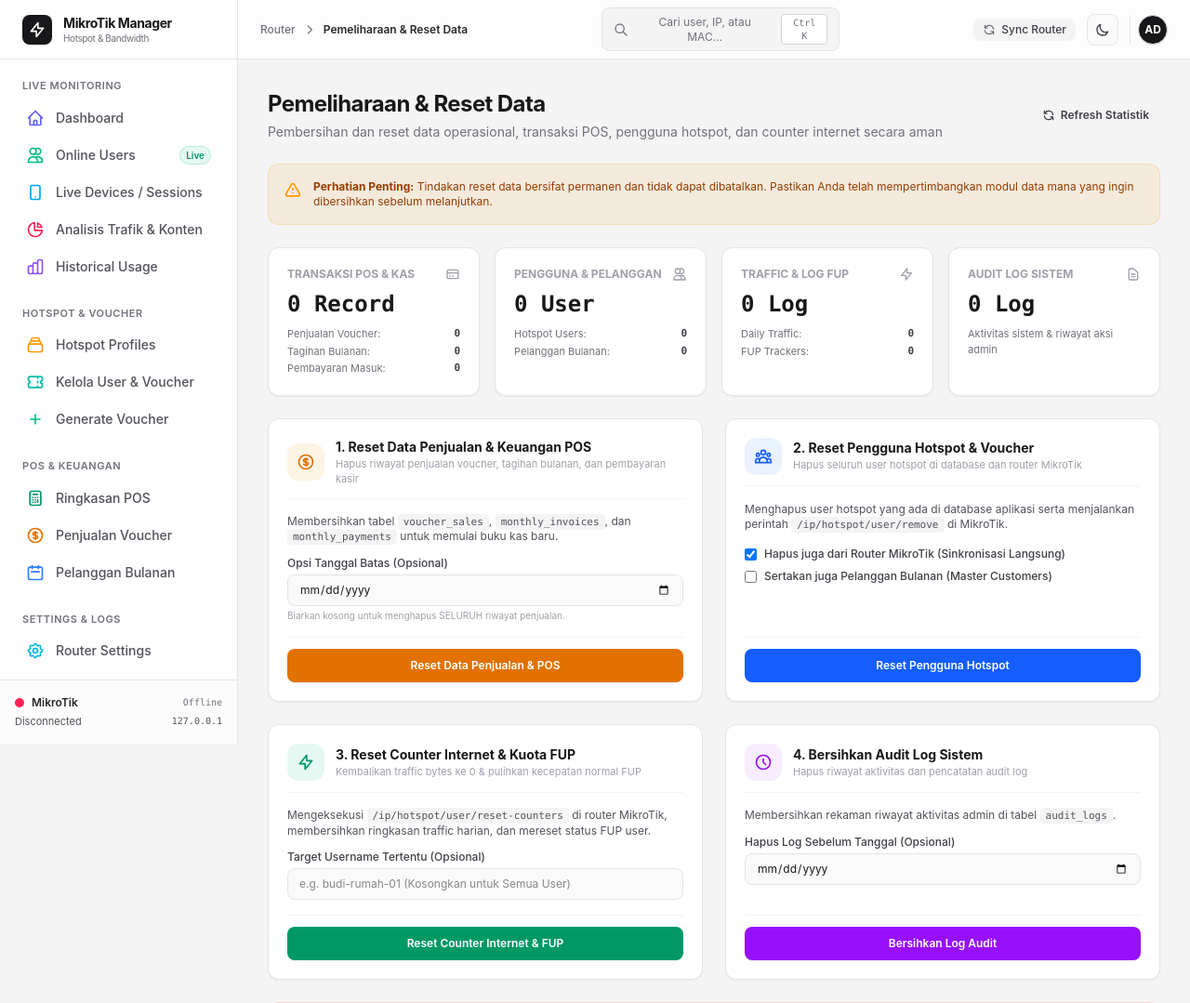
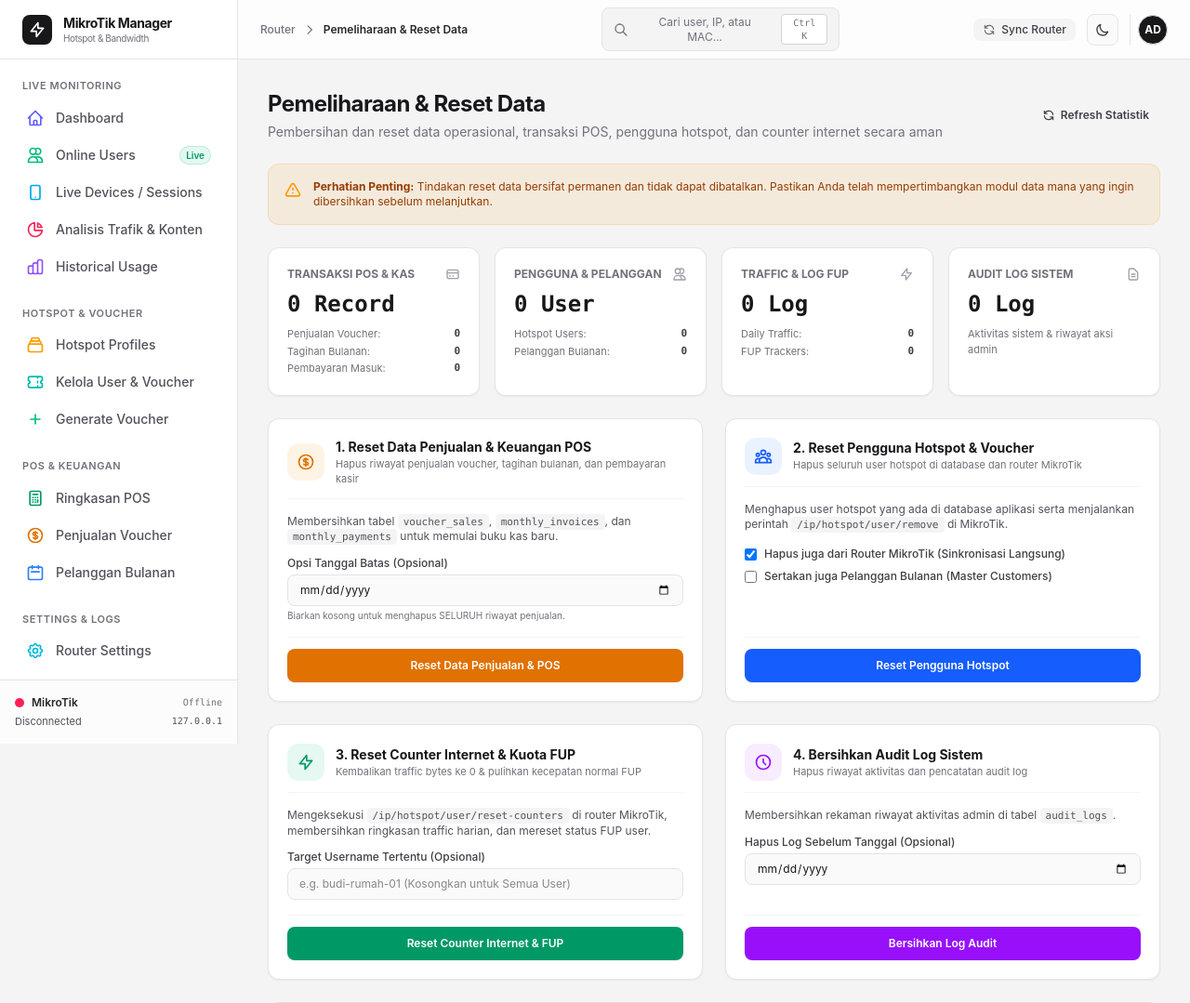
Before and after one commit to rievant77/mikrotik-management, a Laravel app: page /settings/maintenance in a window 1280 px wide. Shown: the top 1079 px of the page at 93% size. Run offline with Laravel 12, Linux system fonts and the light colour scheme; a user stored in the database is signed in; data comes from the database, SQL or seed files in the repository; data that the repository does not hold is empty; style sheets or scripts are compiled from the project's sources.

Commit message:
fix(ui): refine settings audit and auth views contrast

```diff
--- a/resources/views/auth/login.blade.php
+++ b/resources/views/auth/login.blade.php
@@ -42,7 +42,7 @@
         <div class="mt-8 bg-white dark:bg-zinc-900 py-8 px-6 shadow-sm border border-zinc-200 dark:border-zinc-800 rounded-2xl sm:px-10">
             @if(session('info'))
                 <div class="mb-4 p-3 rounded-lg bg-zinc-100 dark:bg-zinc-800 text-zinc-700 dark:text-zinc-300 text-xs flex items-center gap-2 border border-zinc-200 dark:border-zinc-700">
-                    <svg class="w-4 h-4 text-zinc-500" fill="none" viewBox="0 0 24 24" stroke="currentColor">
+                    <svg class="w-4 h-4 text-zinc-500 dark:text-zinc-400" fill="none" viewBox="0 0 24 24" stroke="currentColor">
                         <path stroke-linecap="round" stroke-linejoin="round" stroke-width="2" d="M13 16h-1v-4h-1m1-4h.01M21 12a9 9 0 11-18 0 9 9 0 0118 0z" />
                     </svg>
                     <span>{{ session('info') }}</span>
@@ -73,7 +73,7 @@
                         <input type="checkbox" name="remember" class="rounded border-zinc-300 dark:border-zinc-700 text-zinc-900 dark:text-zinc-100 focus:ring-zinc-500">
                         <span>Ingat saya</span>
                     </label>
-                    <span class="text-zinc-400 text-[11px]">Default: admin@mikrotik.lan</span>
+                    <span class="text-zinc-500 dark:text-zinc-400 text-[11px]">Default: admin@mikrotik.lan</span>
                 </div>
 
                 <div class="pt-2">
@@ -85,7 +85,7 @@
         </div>
 
         <!-- Footer / Theme Toggle -->
-        <div class="mt-6 flex items-center justify-between text-xs text-zinc-400 px-2">
+        <div class="mt-6 flex items-center justify-between text-xs text-zinc-500 dark:text-zinc-400 px-2">
             <span>&copy; {{ date('Y') }} MikroTik Manager</span>
             <div class="flex items-center gap-2">
                 <span>Tema:</span>
--- a/resources/views/settings/maintenance.blade.php
+++ b/resources/views/settings/maintenance.blade.php
@@ -31,14 +31,14 @@
         <!-- Database Records Summary Grid -->
         <div class="grid grid-cols-1 sm:grid-cols-2 lg:grid-cols-4 gap-4">
             <div class="bg-white dark:bg-zinc-900 border border-zinc-200 dark:border-zinc-800 rounded-xl p-5 shadow-xs">
-                <div class="flex items-center justify-between text-xs text-zinc-400 font-bold uppercase">
+                <div class="flex items-center justify-between text-xs text-zinc-500 dark:text-zinc-400 font-bold uppercase">
                     <span>Transaksi POS & Kas</span>
-                    <svg class="w-4 h-4 text-zinc-400" fill="none" viewBox="0 0 24 24" stroke="currentColor">
+                    <svg class="w-4 h-4 text-zinc-400 dark:text-zinc-500" fill="none" viewBox="0 0 24 24" stroke="currentColor">
                         <path stroke-linecap="round" stroke-linejoin="round" stroke-width="2" d="M3 10h18M7 15h1m4 0h1m-7 4h12a3 3 0 003-3V8a3 3 0 00-3-3H6a3 3 0 00-3 3v8a3 3 0 003 3z" />
                     </svg>
                 </div>
                 <div class="mt-2 text-2xl font-bold font-mono text-zinc-900 dark:text-zinc-100" x-text="formatNumber((counts.voucher_sales || 0) + (counts.monthly_invoices || 0) + (counts.monthly_payments || 0)) + ' Record'"></div>
-                <div class="mt-2 text-[11px] text-zinc-500 flex flex-col gap-0.5">
+                <div class="mt-2 text-[11px] text-zinc-500 dark:text-zinc-400 flex flex-col gap-0.5">
                     <div class="flex justify-between"><span>Penjualan Voucher:</span> <strong class="font-mono text-zinc-700 dark:text-zinc-300" x-text="formatNumber(counts.voucher_sales || 0)"></strong></div>
                     <div class="flex justify-between"><span>Tagihan Bulanan:</span> <strong class="font-mono text-zinc-700 dark:text-zinc-300" x-text="formatNumber(counts.monthly_invoices || 0)"></strong></div>
                     <div class="flex justify-between"><span>Pembayaran Masuk:</span> <strong class="font-mono text-zinc-700 dark:text-zinc-300" x-text="formatNumber(counts.monthly_payments || 0)"></strong></div>
@@ -46,42 +46,42 @@
             </div>
 
             <div class="bg-white dark:bg-zinc-900 border border-zinc-200 dark:border-zinc-800 rounded-xl p-5 shadow-xs">
-                <div class="flex items-center justify-between text-xs text-zinc-400 font-bold uppercase">
+                <div class="flex items-center justify-between text-xs text-zinc-500 dark:text-zinc-400 font-bold uppercase">
                     <span>Pengguna & Pelanggan</span>
-                    <svg class="w-4 h-4 text-zinc-400" fill="none" viewBox="0 0 24 24" stroke="currentColor">
+                    <svg class="w-4 h-4 text-zinc-400 dark:text-zinc-500" fill="none" viewBox="0 0 24 24" stroke="currentColor">
                         <path stroke-linecap="round" stroke-linejoin="round" stroke-width="2" d="M12 4.354a4 4 0 110 5.292M15 21H3v-1a6 6 0 0112 0v1zm0 0h6v-1a6 6 0 00-9-5.197M13 7a4 4 0 11-8 0 4 4 0 018 0z" />
                     </svg>
                 </div>
                 <div class="mt-2 text-2xl font-bold font-mono text-zinc-900 dark:text-zinc-100" x-text="formatNumber((counts.hotspot_users || 0) + (counts.monthly_customers || 0)) + ' User'"></div>
-                <div class="mt-2 text-[11px] text-zinc-500 flex flex-col gap-0.5">
+                <div class="mt-2 text-[11px] text-zinc-500 dark:text-zinc-400 flex flex-col gap-0.5">
                     <div class="flex justify-between"><span>Hotspot Users:</span> <strong class="font-mono text-zinc-700 dark:text-zinc-300" x-text="formatNumber(counts.hotspot_users || 0)"></strong></div>
                     <div class="flex justify-between"><span>Pelanggan Bulanan:</span> <strong class="font-mono text-zinc-700 dark:text-zinc-300" x-text="formatNumber(counts.monthly_customers || 0)"></strong></div>
                 </div>
             </div>
 
             <div class="bg-white dark:bg-zinc-900 border border-zinc-200 dark:border-zinc-800 rounded-xl p-5 shadow-xs">
-                <div class="flex items-center justify-between text-xs text-zinc-400 font-bold uppercase">
+                <div class="flex items-center justify-between text-xs text-zinc-500 dark:text-zinc-400 font-bold uppercase">
                     <span>Traffic & Log FUP</span>
-                    <svg class="w-4 h-4 text-zinc-400" fill="none" viewBox="0 0 24 24" stroke="currentColor">
+                    <svg class="w-4 h-4 text-zinc-400 dark:text-zinc-500" fill="none" viewBox="0 0 24 24" stroke="currentColor">
                         <path stroke-linecap="round" stroke-linejoin="round" stroke-width="2" d="M13 10V3L4 14h7v7l9-11h-7z" />
                     </svg>
                 </div>
                 <div class="mt-2 text-2xl font-bold font-mono text-zinc-900 dark:text-zinc-100" x-text="formatNumber((counts.daily_summaries || 0) + (counts.hourly_samples || 0) + (counts.fup_trackers || 0)) + ' Log'"></div>
-                <div class="mt-2 text-[11px] text-zinc-500 flex flex-col gap-0.5">
+                <div class="mt-2 text-[11px] text-zinc-500 dark:text-zinc-400 flex flex-col gap-0.5">
                     <div class="flex justify-between"><span>Daily Traffic:</span> <strong class="font-mono text-zinc-700 dark:text-zinc-300" x-text="formatNumber(counts.daily_summaries || 0)"></strong></div>
                     <div class="flex justify-between"><span>FUP Trackers:</span> <strong class="font-mono text-zinc-700 dark:text-zinc-300" x-text="formatNumber(counts.fup_trackers || 0)"></strong></div>
                 </div>
             </div>
 
             <div class="bg-white dark:bg-zinc-900 border border-zinc-200 dark:border-zinc-800 rounded-xl p-5 shadow-xs">
-                <div class="flex items-center justify-between text-xs text-zinc-400 font-bold uppercase">
+                <div class="flex items-center justify-between text-xs text-zinc-500 dark:text-zinc-400 font-bold uppercase">
                     <span>Audit Log Sistem</span>
-                    <svg class="w-4 h-4 text-zinc-400" fill="none" viewBox="0 0 24 24" stroke="currentColor">
+                    <svg class="w-4 h-4 text-zinc-400 dark:text-zinc-500" fill="none" viewBox="0 0 24 24" stroke="currentColor">
                         <path stroke-linecap="round" stroke-linejoin="round" stroke-width="2" d="M9 12h6m-6 4h6m2 5H7a2 2 0 01-2-2V5a2 2 0 012-2h5.586a1 1 0 01.707.293l5.414 5.414a1 1 0 01.293.707V19a2 2 0 01-2 2z" />
                     </svg>
                 </div>
                 <div class="mt-2 text-2xl font-bold font-mono text-zinc-900 dark:text-zinc-100" x-text="formatNumber(counts.audit_logs || 0) + ' Log'"></div>
-                <div class="mt-2 text-[11px] text-zinc-500">
+                <div class="mt-2 text-[11px] text-zinc-500 dark:text-zinc-400">
                     Aktivitas sistem & riwayat aksi admin
                 </div>
             </div>
@@ -100,7 +100,7 @@
                         </div>
                         <div>
                             <h3 class="text-sm font-bold text-zinc-900 dark:text-zinc-100">1. Reset Data Penjualan & Keuangan POS</h3>
-                            <p class="text-[11px] text-zinc-400">Hapus riwayat penjualan voucher, tagihan bulanan, dan pembayaran kasir</p>
+                            <p class="text-[11px] text-zinc-500 dark:text-zinc-400">Hapus riwayat penjualan voucher, tagihan bulanan, dan pembayaran kasir</p>
                         </div>
                     </div>
                     <div class="py-4 space-y-3 text-xs text-zinc-600 dark:text-zinc-400">
@@ -108,7 +108,7 @@
                         <div>
                             <label class="block font-medium text-zinc-700 dark:text-zinc-300 mb-1">Opsi Tanggal Batas (Opsional)</label>
                             <input type="date" x-model="salesResetDate" class="w-full px-3 py-2 rounded-lg bg-zinc-50 dark:bg-zinc-800 border border-zinc-200 dark:border-zinc-700 text-zinc-900 dark:text-zinc-100 text-xs">
-                            <span class="text-[10px] text-zinc-400 mt-1 block">Biarkan kosong untuk menghapus SELURUH riwayat penjualan.</span>
+                            <span class="text-[10px] text-zinc-500 dark:text-zinc-400 mt-1 block">Biarkan kosong untuk menghapus SELURUH riwayat penjualan.</span>
                         </div>
                     </div>
                 </div>
@@ -130,18 +130,18 @@
                         </div>
                         <div>
                             <h3 class="text-sm font-bold text-zinc-900 dark:text-zinc-100">2. Reset Pengguna Hotspot & Voucher</h3>
-                            <p class="text-[11px] text-zinc-400">Hapus seluruh user hotspot di database dan router MikroTik</p>
+                            <p class="text-[11px] text-zinc-500 dark:text-zinc-400">Hapus seluruh user hotspot di database dan router MikroTik</p>
                         </div>
                     </div>
                     <div class="py-4 space-y-3 text-xs text-zinc-600 dark:text-zinc-400">
                         <p>Menghapus user hotspot yang ada di database aplikasi serta menjalankan perintah <code class="px-1.5 py-0.5 rounded bg-zinc-100 dark:bg-zinc-800 font-mono text-[11px]">/ip/hotspot/user/remove</code> di MikroTik.</p>
                         <div class="space-y-2 pt-1">
                             <label class="flex items-center gap-2 cursor-pointer">
-                                <input type="checkbox" x-model="usersDeleteRouter" class="rounded border-zinc-300 text-emerald-600 focus:ring-emerald-500">
+                                <input type="checkbox" x-model="usersDeleteRouter" class="rounded border-zinc-300 dark:border-zinc-700 dark:bg-zinc-800 text-emerald-600 focus:ring-emerald-500">
                                 <span class="font-medium text-zinc-700 dark:text-zinc-300">Hapus juga dari Router MikroTik (Sinkronisasi Langsung)</span>
                             </label>
                             <label class="flex items-center gap-2 cursor-pointer">
-                                <input type="checkbox" x-model="usersIncludeMonthly" class="rounded border-zinc-300 text-emerald-600 focus:ring-emerald-500">
+                                <input type="checkbox" x-model="usersIncludeMonthly" class="rounded border-zinc-300 dark:border-zinc-700 dark:bg-zinc-800 text-emerald-600 focus:ring-emerald-500">
                                 <span class="font-medium text-zinc-700 dark:text-zinc-300">Sertakan juga Pelanggan Bulanan (Master Customers)</span>
                             </label>
                         </div>
@@ -165,7 +165,7 @@
                         </div>
                         <div>
                             <h3 class="text-sm font-bold text-zinc-900 dark:text-zinc-100">3. Reset Counter Internet & Kuota FUP</h3>
-                            <p class="text-[11px] text-zinc-400">Kembalikan traffic bytes ke 0 & pulihkan kecepatan normal FUP</p>
+                            <p class="text-[11px] text-zinc-500 dark:text-zinc-400">Kembalikan traffic bytes ke 0 & pulihkan kecepatan normal FUP</p>
                         </div>
                     </div>
                     <div class="py-4 space-y-3 text-xs text-zinc-600 dark:text-zinc-400">
@@ -194,7 +194,7 @@
                         </div>
                         <div>
                             <h3 class="text-sm font-bold text-zinc-900 dark:text-zinc-100">4. Bersihkan Audit Log Sistem</h3>
-                            <p class="text-[11px] text-zinc-400">Hapus riwayat aktivitas dan pencatatan audit log</p>
+                            <p class="text-[11px] text-zinc-500 dark:text-zinc-400">Hapus riwayat aktivitas dan pencatatan audit log</p>
                         </div>
                     </div>
                     <div class="py-4 space-y-3 text-xs text-zinc-600 dark:text-zinc-400">
@@ -260,7 +260,7 @@
                     <button
                         type="submit"
                         :disabled="confirmationInput.trim().toUpperCase() !== 'RESET' || isProcessing"
-                        :class="confirmationInput.trim().toUpperCase() === 'RESET' && !isProcessing ? 'bg-rose-600 hover:bg-rose-700 text-white font-bold cursor-pointer' : 'bg-zinc-300 dark:bg-zinc-800 text-zinc-400 cursor-not-allowed'"
+                        :class="confirmationInput.trim().toUpperCase() === 'RESET' && !isProcessing ? 'bg-rose-600 hover:bg-rose-700 text-white font-bold cursor-pointer' : 'bg-zinc-300 dark:bg-zinc-800 text-zinc-500 dark:text-zinc-400 cursor-not-allowed'"
                         class="px-4 py-2 rounded-lg transition-colors flex items-center gap-2"
                     >
                         <span x-show="isProcessing">Memproses Reset...</span>
--- a/resources/views/settings/router.blade.php
+++ b/resources/views/settings/router.blade.php
@@ -13,7 +13,7 @@
                     :disabled="syncing"
                     class="inline-flex items-center gap-2 px-3.5 py-2 text-xs font-semibold rounded-lg bg-white dark:bg-zinc-800 border border-zinc-200 dark:border-zinc-700 text-zinc-700 dark:text-zinc-300 hover:bg-zinc-50 dark:hover:bg-zinc-700 transition-colors shadow-xs"
                 >
-                    <svg class="w-4 h-4 text-zinc-500" :class="{ 'animate-spin': syncing }" fill="none" viewBox="0 0 24 24" stroke="currentColor">
+                    <svg class="w-4 h-4 text-zinc-500 dark:text-zinc-400" :class="{ 'animate-spin': syncing }" fill="none" viewBox="0 0 24 24" stroke="currentColor">
                         <path stroke-linecap="round" stroke-linejoin="round" stroke-width="2" d="M4 4v5h.582m15.356 2A8.001 8.001 0 004.582 9m0 0H9m11 11v-5h-.581m0 0a8.003 8.003 0 01-15.357-2m15.357 2H15" />
                     </svg>
                     <span x-text="syncing ? 'Sinkronisasi...' : 'Sinkronkan Semua Data'"></span>
```
Also changed, not shown: resources/views/audit/index.blade.php (+7 -7 lines), resources/views/settings/profile.blade.php (+10 -10 lines), resources/views/settings/templates.blade.php (+19 -19 lines), tests/Feature/SettingsAndAuthViewsTest.php (added, +73 -0 lines).
